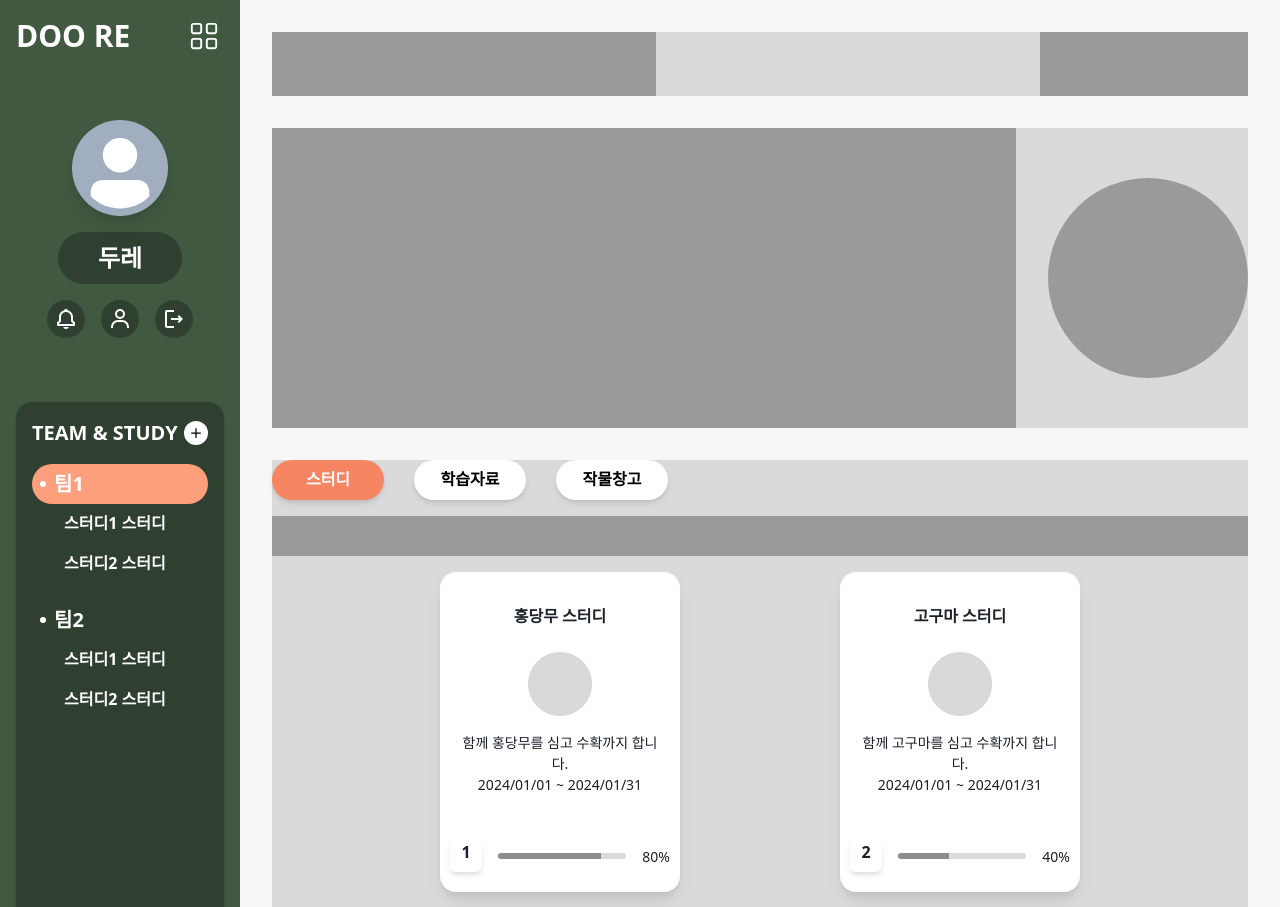
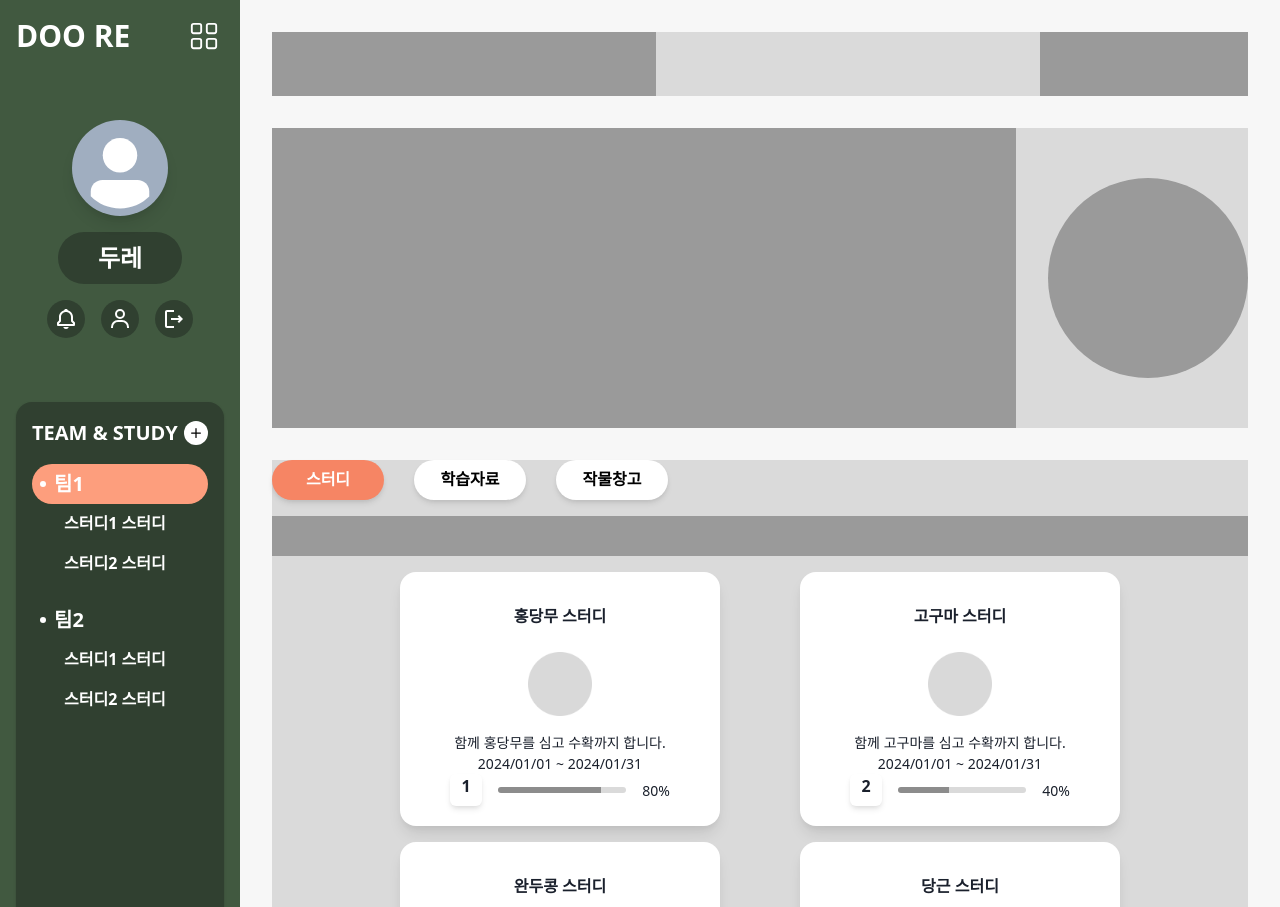
Before and after one commit to BDD-CLUB/01-doo-re-front, a Next.js app: page /team/1 in a window 1280 px wide. Shown: the top 907 px of the page. Built offline with nearby package versions, Linux system fonts and the light colour scheme.

Commit message:
refactor : 카드 너비 조절

```diff
--- a/src/app/team/[teamId]/study/[studyId]/page.tsx
+++ b/src/app/team/[teamId]/study/[studyId]/page.tsx
@@ -15,7 +15,7 @@ const Page = () => {
         <Flex direction="column" gap="2">
           <Box w="100%" h="10" bg="gray.200" />
           {/* TODO 학습자료 카드 */}
-          <SimpleGrid gap="4" overflow="hidden" minH="32" minChildWidth="64">
+          <SimpleGrid gap="4" overflow="hidden" minH="32" minChildWidth="60">
             {studyAssetCardData.map((data) => {
               return (
                 <StudyAssetCard
--- a/src/components/StudyAssetCard/index.tsx
+++ b/src/components/StudyAssetCard/index.tsx
@@ -5,7 +5,7 @@ import { StudyAssetCardProps } from './types';
 
 const StudyAssetCard = ({ title, content, date, bookmark, img }: StudyAssetCardProps) => {
   return (
-    <Card w="100%" maxW="80" p="2" shadow="md" _hover={{ bg: 'gray.100', transition: '0.5s ease-in-out' }} rounded="xl">
+    <Card w="100%" maxW="60" p="2" shadow="md" _hover={{ bg: 'gray.100', transition: '0.5s ease-in-out' }} rounded="xl">
       <Image objectFit="cover" alt="study card" rounded="sm" src={img} />
       <CardBody px="2">
         <Text fontSize="xl" fontWeight="bold">
--- a/src/components/StudyCard/index.tsx
+++ b/src/components/StudyCard/index.tsx
@@ -10,8 +10,8 @@ const StudyCard = ({ name, description, startDate, endDate, cropId, percent, ran
         justifyContent="center"
         display="flex"
         w="100%"
-        maxW="60"
-        h="80"
+        maxW="80"
+        h="100%"
         pt="6"
         shadow="lg"
         _hover={{ bg: 'gray.100', transition: '0.5s ease-in-out' }}
```
